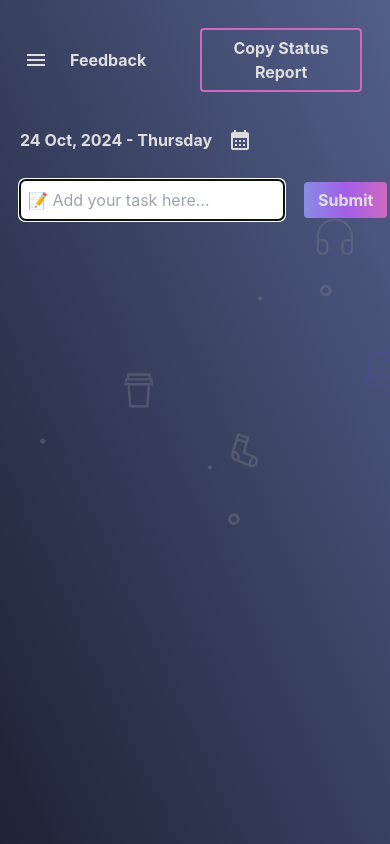
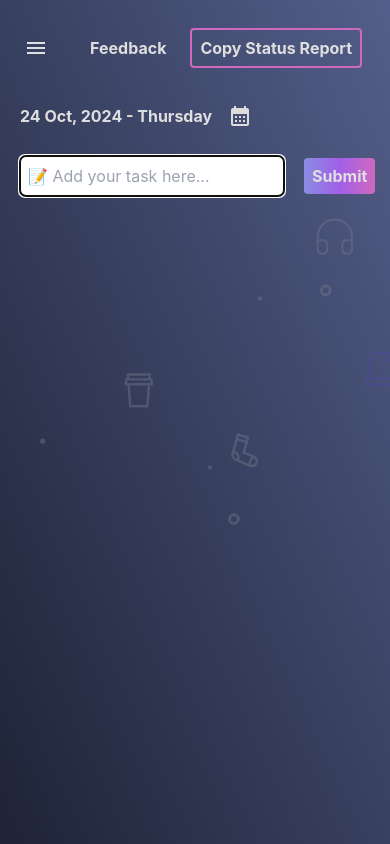
Before and after one commit to MHassanTariq/task-tracker, a React (Create React App) app: page / in a window 390 px wide. Built offline with nearby package versions, Linux system fonts and the light colour scheme.

Commit message:
fix: reduced button padding and margin for mobile screens

```diff
--- a/src/components/header.tsx
+++ b/src/components/header.tsx
@@ -18,7 +18,7 @@ function Header({ buttons }: Props) {
   function renderHeaderButtons() {
     return (
       <header
-        className={`${styles.flexRow} ${styles.verticalCenter} justify-end gap-5 flex-1`}
+        className={`${styles.flexRow} ${styles.verticalCenter} justify-end gap-2 md:gap-5  flex-1`}
       >
         {buttons.map((button, index) => (
           <PrimaryButton
--- a/src/components/primaryButton.tsx
+++ b/src/components/primaryButton.tsx
@@ -54,7 +54,7 @@ export function PrimaryButton({
     <>
       <ButtonBase type={type} onClick={onClickPrimaryBtn}>
         <p
-          className={`${getAppearanceFromVariant()} rounded py-1.5 px-3.5 flex flex-1 justify-center`}
+          className={`${getAppearanceFromVariant()} rounded py-1.5 md:px-3.5 px-2 flex flex-1 justify-center`}
         >
           {text}
         </p>
```
